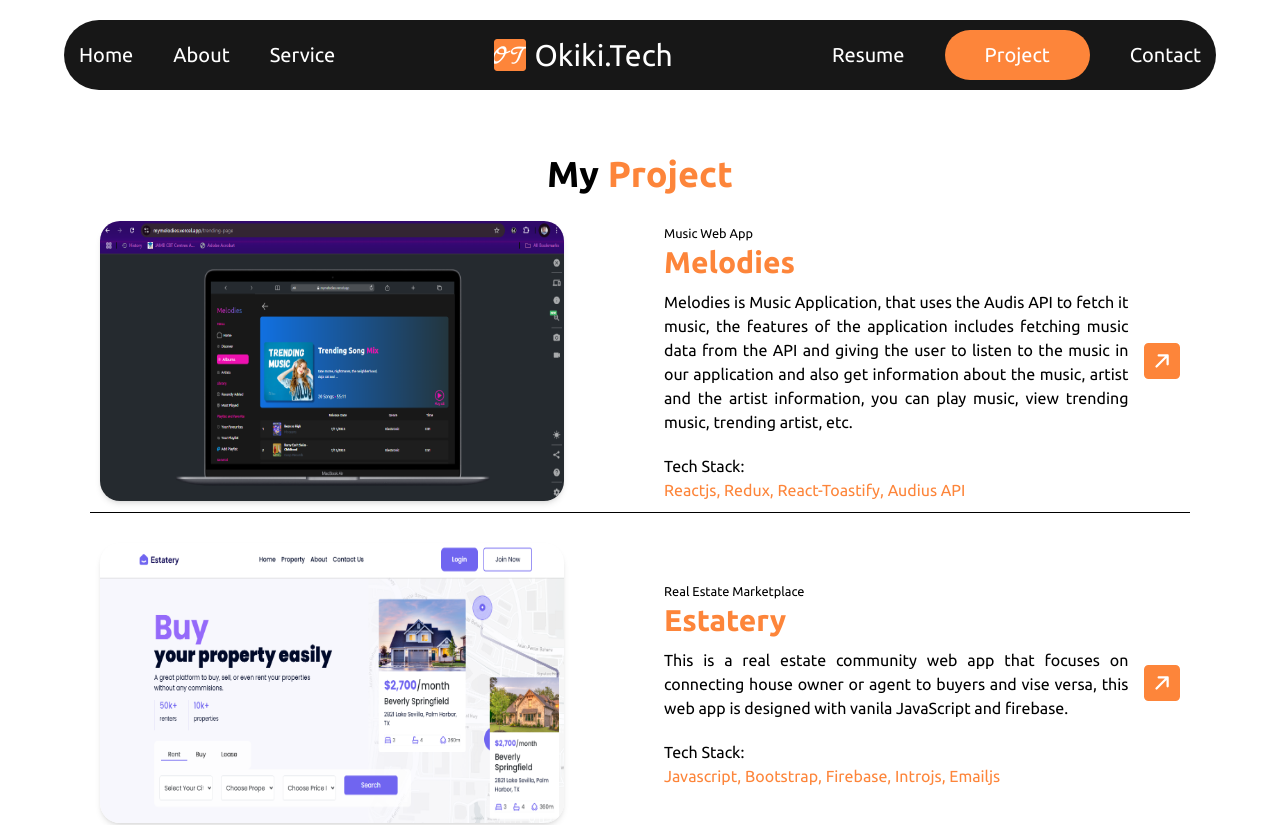
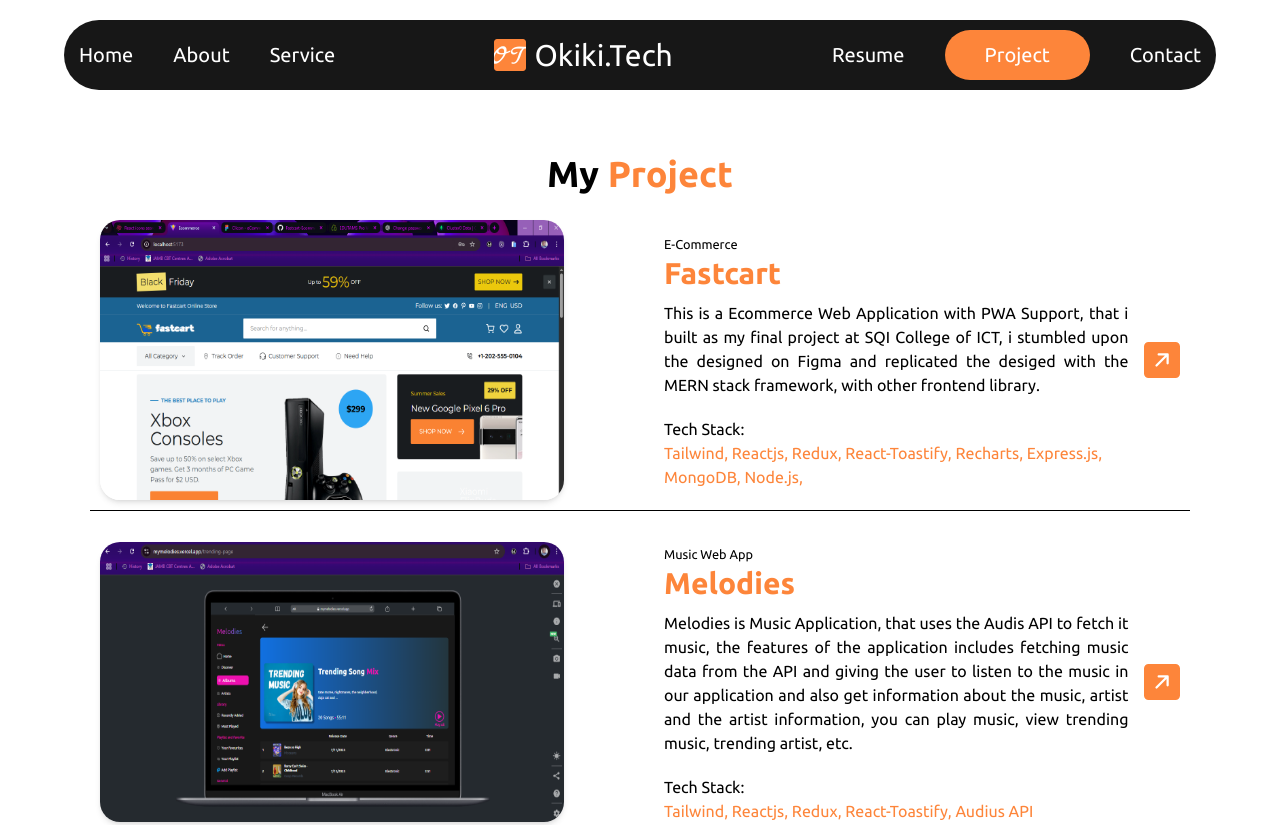
Before and after one commit to Holuwaconquer/MyPortfolio, a React (Vite) app: page /project in a window 1280 px wide. Shown: the top 825 px of the page. Built offline with nearby package versions, Linux system fonts and the light colour scheme.

Commit message:
added another profile to my portfolio

```diff
--- a/src/Pages/Project.jsx
+++ b/src/Pages/Project.jsx
@@ -5,6 +5,7 @@
 import Todo from '../assets/todo.png'
 import Stopgap from '../assets/stopgap.png'
 import Melody from '../assets/Melodies.png'
+import Fastcart from '../assets/fastcart.png'
 
 
 const Project = () => {
@@ -14,11 +15,20 @@
 
       <div className='w-full grid gap-2 md:gap-5'>
         <FolioCard
+          category='E-Commerce'
+          title='Fastcart'
+          details='This is a Ecommerce Web Application with PWA Support, that i built as my final project at SQI College of ICT, i stumbled upon the designed on Figma and replicated the desiged with the MERN stack framework, with other frontend library.'
+          anchor='https://fastcart-ecommerce-web-app.vercel.app'
+          techStack= 'Tailwind, Reactjs, Redux, React-Toastify, Recharts, Express.js, MongoDB, Node.js, '
+          image={Fastcart}
+          className='grid md:grid-cols-[1fr_1fr] items-center justify-center gap-[1em] md:gap-[3em]'
+        />
+        <FolioCard
           category='Music Web App'
           title='Melodies'
           details='Melodies is Music Application, that uses the Audis API to fetch it music, the features of the application includes fetching music data from the API and giving the user to listen to the music in our application and also get information about the music, artist and the artist information, you can play music, view trending music, trending artist, etc.'
           anchor='https://mymelodies.vercel.app'
-          techStack= 'Reactjs, Redux, React-Toastify, Audius API'
+          techStack= 'Tailwind, Reactjs, Redux, React-Toastify, Audius API'
           image={Melody}
           className='grid md:grid-cols-[1fr_1fr] items-center justify-center gap-[1em] md:gap-[3em]'
         />
--- a/src/componenets/Portfolio.jsx
+++ b/src/componenets/Portfolio.jsx
@@ -38,12 +38,13 @@
         </div>
         <div style={{margin: '20px 0'}} className='w-full grid md:gap-[1em] md:grid-cols-[1fr_1fr]'>
           <FolioCard
-            category='Music Web App'
-            title='Melodies'
-            details='Melodies is Music Application, that uses the Audis API to fetch it music, the features of the application includes fetching music data from the API and giving the user to listen to the music in our application and also get information about the music, artist and the artist information, you can play music, view trending music, trending artist, etc.'
-            anchor='https://mymelodies.vercel.app'
-            techStack= 'Reactjs, Redux, React-Toastify, Audius API'
-            image={Melody}
+            category='E-Commerce'
+            title='Fastcart'
+            details='This is a Ecommerce Web Application with PWA Support, that i built as my final project at SQI College of ICT, i stumbled upon the designed on Figma and replicated the desiged with the MERN stack framework, with other frontend library.'
+            anchor='https://fastcart-ecommerce-web-app.vercel.app'
+            techStack= 'Tailwind, Reactjs, Redux, React-Toastify, Recharts, Express.js, MongoDB, Node.js, '
+            image={Fastcart}
+            className='grid md:grid-cols-[1fr_1fr] items-center justify-center gap-[1em] md:gap-[3em]'
           />
           <FolioCard
             category='Real Estate Marketplace'
```
Also changed, not shown: src/assets/fastcart.png (added).
